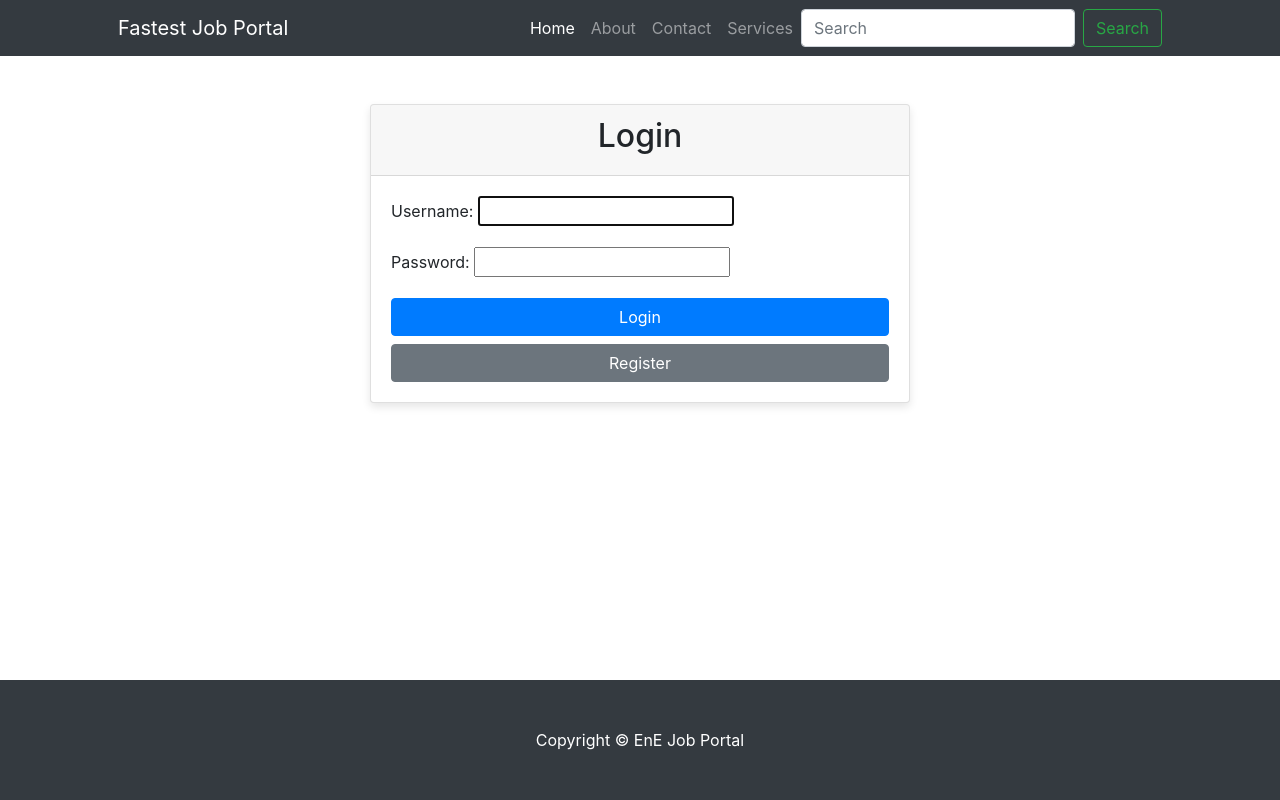
After one commit to Ericmuturimwangi/EnE-Job-Portal, a Django app: page /jobs/login/ in a window 1280 px wide. The commit adds this page. Run offline with Django 5.2, Linux system fonts and the light colour scheme; some libraries are stand-ins or nearby versions.

Commit message:
job_portal

```diff
--- a/job_portal/settings.py
+++ b/job_portal/settings.py
@@ -137,7 +137,9 @@ STATICFILES_DIRS = [
 
 DEFAULT_AUTO_FIELD = 'django.db.models.BigAutoField'
 
-LOGIN_URL = '/accounts/login/'
+
+LOGIN_REDIRECT_URL = 'job_list'
+LOGOUT_REDIRECT_URL = 'login'
 
 MPESA_ENVIRONMENT = 'sandbox'
 
--- a/job_portal/urls.py
+++ b/job_portal/urls.py
@@ -7,4 +7,5 @@ urlpatterns = [
     path('admin/', admin.site.urls),
     path('jobs/', include('jobs.urls')),
     path("", views.home, name='home'),
+
 ]
--- a/jobs/templates/jobs/base.html
+++ b/jobs/templates/jobs/base.html
@@ -18,6 +18,7 @@
           <link href="https://stackpath.bootstrapcdn.com/bootstrap/4.5.2/css/bootstrap.min.css" rel="stylesheet">
 </head>
 <body>
+    {% csrf_token %}
      <!-- Responsive navbar-->
      <nav class="navbar navbar-expand-lg navbar-dark bg-dark">
         <div class="container px-5">
@@ -38,13 +39,14 @@
             </div>
         </div>
     </nav>
-
+    <div style="padding-bottom :5rem;" class="w-100 h-100">
     {% block content %}
     <!-- content of the pages
      -->
     {% endblock content %}
+    </div>
      <!-- Footer-->
-     <footer class="py-5 bg-dark">
+     <footer class="py-5 bg-dark position-fixed w-100 bottom-0">
         <div class="container px-5"><p class="m-0 text-center text-white">Copyright &copy; EnE Job Portal</p></div>
     </footer>
     <!-- Bootstrap core JS-->
--- a/jobs/templates/jobs/job_list.html
+++ b/jobs/templates/jobs/job_list.html
@@ -46,7 +46,7 @@
                         const csrfToken = document.querySelector('[name=csrfmiddlewaretoken]');
                         if (csrfToken) {
                             console.log('CSRF Token found:', csrfToken.value); // Log if the CSRF token is found
-                            fetch('/stk-push/', {
+                            fetch('/jobs/stk-push', {
                                 method: 'POST',
                                 headers: {
                                     'Content-Type': 'application/json',
@@ -78,6 +78,7 @@
             }
         });
         </script>
+
 </div>
-<br><br><br><br><br><br><br><br><br><br><br><br><br><br><br><br><br><br>
+
 {% endblock content %}
--- /dev/null
+++ b/jobs/templates/login.html
@@ -0,0 +1,28 @@
+{% extends 'jobs/base.html' %}
+{% block content %}
+
+<div class="container mt-5">
+    <div class="row justify-content-center">
+        <div class="col-md-6">
+            <div class="card">
+                <div class="card-header text-center">
+                    <h2>Login</h2>
+                </div>
+                <div class="card-body">
+                    <form method="POST" class="form">
+                        {% csrf_token %}
+                        <div class="form-group mb-3">
+                            {{ form.as_p }}
+                        </div>
+                        <div class="d-grid gap-2">
+                            <button type="submit" class="btn btn-primary">Login</button>
+                            <a href="{% url 'register' %}" class="btn btn-secondary">Register</a>
+                        </div>
+                    </form>
+                </div>
+            </div>
+        </div>
+    </div>
+</div>
+
+{% endblock %}
--- a/jobs/urls.py
+++ b/jobs/urls.py
@@ -1,6 +1,8 @@
 from django.urls import path
 from .import views
 from django.contrib.auth import views as auth_views
+from .views import register, CustomLoginView
+from django.contrib.auth.views import LogoutView
 
 urlpatterns = [
     path("", views.home, name='home'),
@@ -12,7 +14,10 @@ urlpatterns = [
     path('industry/<int:industry_id>/', views.jobs_by_industry, name='industry'),
     path('industries/', views.job_industries_list, name='job_industries_list'),
     path('search/', views.job_search, name='job_search'),
-    path('stk-push/', views.stk_push_request, name='stk_push_request'),
+    path('stk-push', views.stk_push_request, name='stk_push_request'),
     path('stk-push-callback/', views.stk_push_callback, name='stk_push_callback'),
-    path('accounts/login/', auth_views.LoginView.as_view(), name='login'),
+    # path('accounts/login/', auth_views.LoginView.as_view(), name='login'),
+    path('register/', register, name='register'),
+    path('login/', CustomLoginView.as_view(), name='login'),
+    path('logout/', LogoutView.as_view(next_page='login'), name='logout'),
 ]
--- a/jobs/views.py
+++ b/jobs/views.py
@@ -9,6 +9,24 @@ from django.http import HttpResponse, JsonResponse
 from django.views.decorators.csrf import csrf_exempt
 import json
 from django_daraja.mpesa.core import MpesaClient
+from django.contrib.auth import login
+from .forms import UserRegistrationForm
+from django.contrib.auth.views import LoginView
+
+def register(request):
+    if request.method == 'POST':
+        form = UserRegistrationForm(request.POST)
+        if form.is_valid():
+            user = form.save()
+            login(request, user)
+            return redirect('home')
+    else:
+        form = UserRegistrationForm()
+
+    return render(request, 'register.html', {'form':form})
+
+class CustomLoginView(LoginView):
+    template_name = 'login.html'
 
 logger = logging.getLogger(__name__)
 def job_search(request):
@@ -103,8 +121,10 @@ def stk_push_request(request):
             return JsonResponse({
                 'success': True,
                 'message': 'STK push initiated',
-                'response': response
-            })
+                "ResponseDescription": "Success. Request accepted for processing",  #should be serializable
+
+
+            }, status=200)
 
         except Exception as e:
             logger.error('Error initiating STK Push: %s', str(e))
```
Also changed, not shown: jobs/forms.py (+10 -0 lines), jobs/templates/jobs/index.html (+25 -0 lines), jobs/templates/register.html (added, +26 -0 lines), db.sqlite3.
